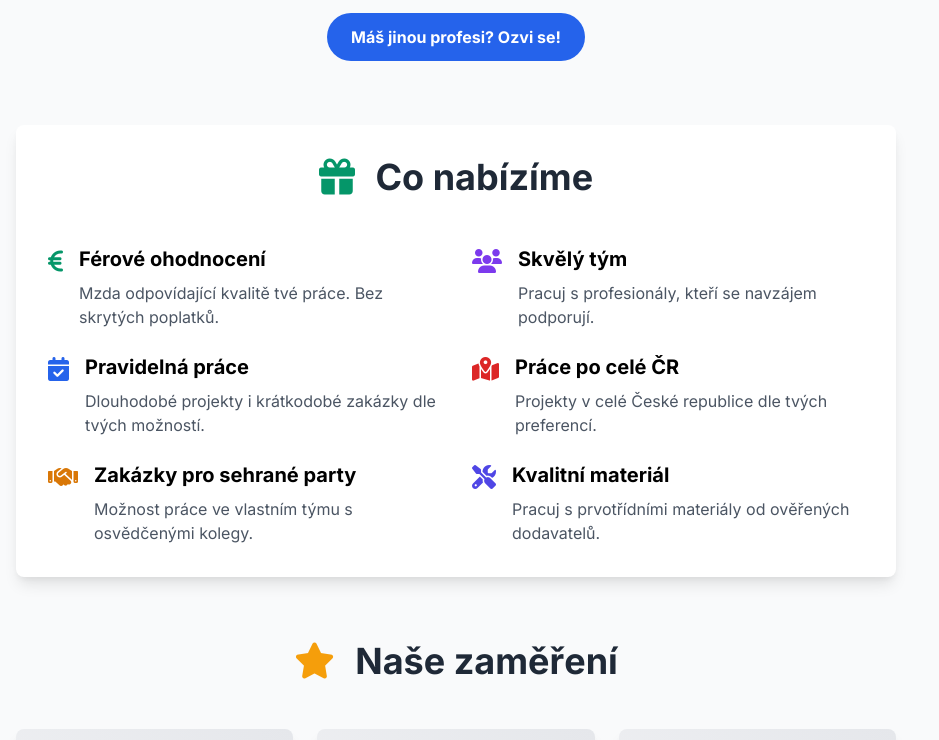
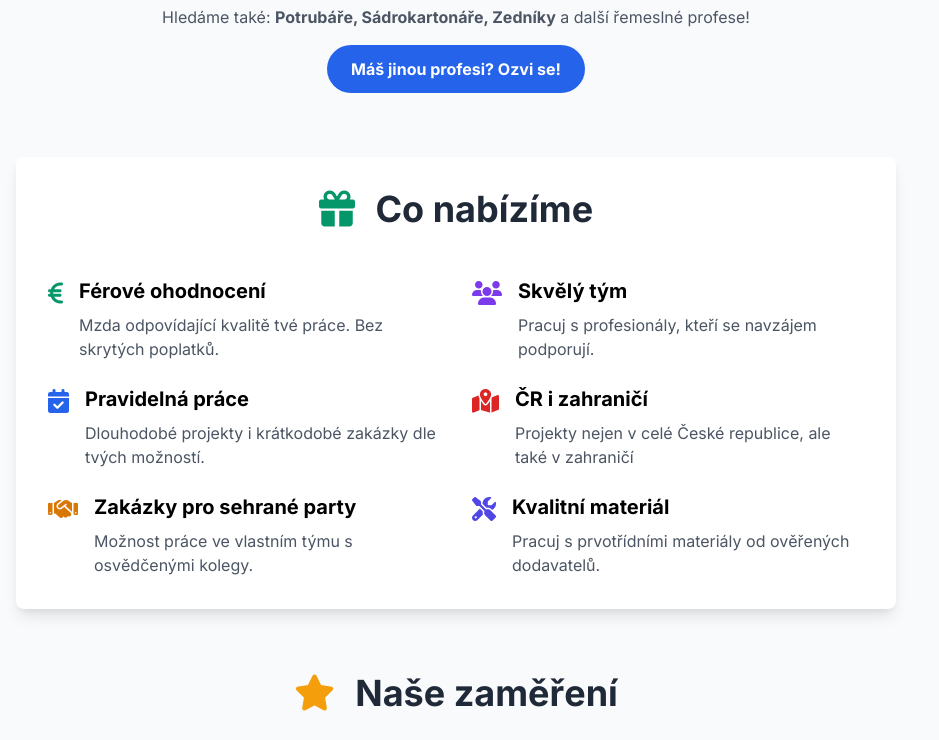
Before and after one commit to Mattesss9/naborovy-web-remeslnici, a website: page naborovy-web.html in a window 1280 px wide. Shown: the part 1151-1891 px from the top of the page, without its empty margins (0-939 px from the left). Drawn offline with nearby package versions, Linux system fonts and the light colour scheme.

Commit message:
Rozšíření působnosti o zahraničí - aktualizace textů o možnostech práce nejen v ČR ale i v zahraničí

```diff
--- a/naborovy-web.html
+++ b/naborovy-web.html
@@ -68,7 +68,7 @@
             <p class="text-xl md:text-2xl mb-8 max-w-3xl mx-auto leading-relaxed">
                 Připoj se k našemu týmu profesionálů! Nabízíme pravidelnou práci, férové podmínky a skvělou atmosféru.
                 <strong>Zakázky zajistíme i pro OSVČ či malé firmy.</strong>
-                <strong>Ostrava a celá ČR čeká na tvé dovednosti!</strong>
+                <strong>Nejen Ostrava, celá ČR ale i zahraničí čeká na tvé dovednosti!</strong>
             </p>
             <div class="flex flex-col sm:flex-row gap-4 justify-center">
                 <a id="cta-contact" href="#kontakt" class="bg-yellow-500 hover:bg-yellow-600 text-gray-900 font-bold py-4 px-8 rounded-full transition-all transform hover:scale-105">
@@ -212,8 +212,8 @@
                     <div class="flex items-start space-x-4">
                         <i class="fas fa-map-marked-alt text-2xl text-red-600 mt-1"></i>
                         <div>
-                            <h3 class="text-xl font-bold mb-2">Práce po celé ČR</h3>
-                            <p class="text-gray-600">Projekty v celé České republice dle tvých preferencí.</p>
+                            <h3 class="text-xl font-bold mb-2">ČR i zahraničí</h3>
+                            <p class="text-gray-600">Projekty nejen v celé České republice, ale také v zahraničí</p>
                         </div>
                     </div>
 
```
